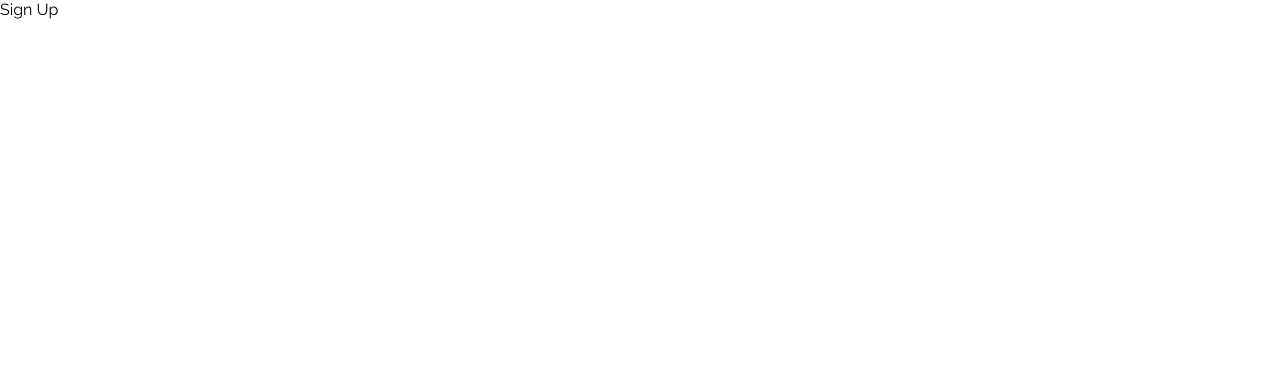
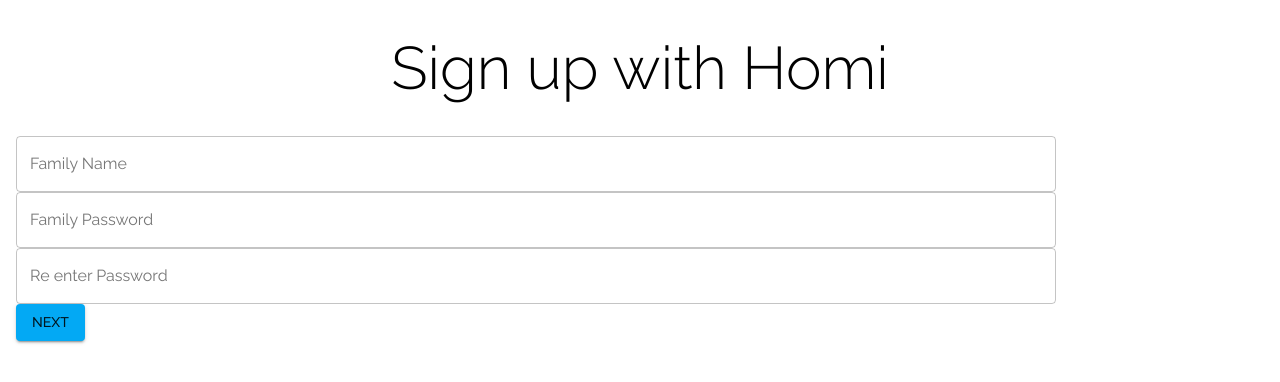
Before and after one commit to Jblanch94/homi, a React (Create React App) app in the folder web/: page /sign-up in a window 1280 px wide. Shown: the top 382 px of the page. Built offline with nearby package versions, Linux system fonts and the light colour scheme.

Commit message:
Add form validation for sign up form

```diff
--- a/web/package.json
+++ b/web/package.json
@@ -10,12 +10,14 @@
     "@testing-library/react": "^11.2.7",
     "@testing-library/user-event": "^12.8.3",
     "emotion-theming": "^11.0.0",
+    "formik": "^2.2.8",
     "react": "^17.0.2",
     "react-dom": "^17.0.2",
     "react-icons": "^4.2.0",
     "react-router-dom": "^5.2.0",
     "react-scripts": "4.0.3",
-    "web-vitals": "^1.1.2"
+    "web-vitals": "^1.1.2",
+    "yup": "^0.32.9"
   },
   "scripts": {
     "start": "react-scripts start",
--- /dev/null
+++ b/web/src/components/HideComponent.js
@@ -0,0 +1,7 @@
+import { Hidden } from '@material-ui/core';
+
+const HideComponent = (props) => {
+  return <Hidden {...props}>{props.children}</Hidden>;
+};
+
+export default HideComponent;
--- a/web/src/components/Navbar/Navbar.js
+++ b/web/src/components/Navbar/Navbar.js
@@ -1,7 +1,8 @@
-import { AppBar, Toolbar, Typography, Hidden } from '@material-ui/core';
+import { AppBar, Toolbar, Typography } from '@material-ui/core';
 import { Link } from 'react-router-dom';
 import useStyles from './NavbarStyles';
 import SideDrawer from '../SideDrawer';
+import HideComponent from '../HideComponent';
 
 const Navbar = () => {
   const classes = useStyles();
@@ -12,7 +13,7 @@ const Navbar = () => {
           <Link to="/" className={classes.logo}>
             <Typography variant="h3">Homi</Typography>
           </Link>
-          <Hidden xsDown>
+          <HideComponent xsDown>
             <div className={classes.links}>
               <Link to="/login" className={classes.loginLink}>
                 <Typography variant="h6">Log in to Homi</Typography>
@@ -23,16 +24,16 @@ const Navbar = () => {
                 </Typography>
               </Link>
             </div>
-          </Hidden>
+          </HideComponent>
 
-          <Hidden smUp>
+          <HideComponent smUp>
             <SideDrawer
               navLinks={[
                 { title: 'Log in to Homi', path: '/login' },
                 { title: 'Sign up for Homi', path: '/sign-up' },
               ]}
             />
-          </Hidden>
+          </HideComponent>
         </Toolbar>
       </AppBar>
     </div>
--- a/web/src/components/Routes.js
+++ b/web/src/components/Routes.js
@@ -1,7 +1,7 @@
 import { BrowserRouter as Router, Route, Switch } from 'react-router-dom';
 
 import Home from '../pages/Home';
-import SignUp from '../pages/SignUp';
+import SignUp from '../pages/SignUp/SignUp';
 
 const Routes = () => {
   return (
--- a/web/src/components/SideDrawerList.js
+++ b/web/src/components/SideDrawerList.js
@@ -17,12 +17,17 @@ const SideDrawerList = ({ navLinks, active }) => {
           {navLinks.map(({ title, path }) => {
             return (
               <div key={title}>
-                <Link to={path} className={classes.loginLink}>
-                  <ListItem button>
+                <Link
+                  to={path}
+                  className={
+                    path === '/login' ? classes.loginLink : classes.signUpLink
+                  }>
+                  <ListItem>
                     <ListItemText primary={title} />
                   </ListItem>
                 </Link>
-                <Divider />
+
+                <Divider variant="inset" component="li" />
               </div>
             );
           })}
--- /dev/null
+++ b/web/src/components/TextInput.js
@@ -0,0 +1,20 @@
+import { useField } from 'formik';
+import { TextField } from '@material-ui/core';
+
+const TextInput = ({ label, ...props }) => {
+  const [field, meta] = useField(props);
+  return (
+    <>
+      <TextField
+        {...props}
+        {...field}
+        fullWidth
+        label={label}
+        error={meta.error && meta.touched}
+        helperText={meta.error}
+      />
+    </>
+  );
+};
+
+export default TextInput;
--- a/web/src/pages/SignUp.js
+++ /dev/null
@@ -1,5 +0,0 @@
-const SignUp = () => {
-  return <div>Sign Up</div>;
-};
-
-export default SignUp;
--- /dev/null
+++ b/web/src/pages/SignUp/SignUp.js
@@ -0,0 +1,95 @@
+import TextInput from '../../components/TextInput';
+import { Formik, Form } from 'formik';
+import * as yup from 'yup';
+import { Button, Typography, Grid } from '@material-ui/core';
+import useStyles from './SignUpStyles';
+
+const SignUp = () => {
+  const classes = useStyles();
+  const validationSchema = yup.object({
+    familyName: yup
+      .string('Enter your family name')
+      .required('Family name is required'),
+    familyPassword: yup
+      .string('Enter a family password')
+      .required('Family password is required')
+      .min(6, 'Password must be at least 6 characters'),
+
+    reEnterPassword: yup
+      .string('Re enter password')
+      .required('Re enter Password')
+      .when('familyPassword', {
+        is: (val) => (val && val.length > 6 ? true : false),
+        then: yup
+          .string('Re enter password')
+          .oneOf([yup.ref('familyPassword')], 'Passwords do not match'),
+      }),
+  });
+
+  return (
+    <>
+      <Typography variant="h2" className={classes.header}>
+        Sign up with Homi
+      </Typography>
+      <Formik
+        validationSchema={validationSchema}
+        initialValues={{
+          familyName: '',
+          familyPassword: '',
+          reEnterPassword: '',
+        }}
+        onSubmit={(values, { setSubmitting }) => {
+          setSubmitting(true);
+          console.log('values', values);
+        }}>
+        {(props) => (
+          <div className={classes.gridContainer}>
+            <Grid container direction="column">
+              <Form>
+                <Grid item xs={12} md={12} lg={10} xl={6}>
+                  <TextInput
+                    label="Family Name"
+                    name="familyName"
+                    id="familyName"
+                    type="text"
+                    placeholder="Family Name"
+                    variant="outlined"
+                  />
+                </Grid>
+                <Grid item xs={12} md={12} lg={10} xl={6}>
+                  <TextInput
+                    label="Family Password"
+                    name="familyPassword"
+                    id="familyPassword"
+                    type="password"
+                    placeholder="Family Password"
+                    variant="outlined"
+                  />
+                </Grid>
+                <Grid item xs={12} md={12} lg={10} xl={6}>
+                  <TextInput
+                    label="Re enter Password"
+                    name="reEnterPassword"
+                    id="reEnterPassword"
+                    type="password"
+                    placeholder="Re enter Password"
+                    variant="outlined"
+                  />
+                </Grid>
+                <Button
+                  type="submit"
+                  disabled={props.isSubmitting}
+                  color="primary"
+                  variant="contained">
+                  Next
+                </Button>
+              </Form>
+            </Grid>
+          </div>
+        )}
+      </Formik>
+    </>
+  );
+};
+
+export default SignUp;
--- /dev/null
+++ b/web/src/pages/SignUp/SignUpStyles.js
@@ -0,0 +1,16 @@
+import { makeStyles } from '@material-ui/core';
+
+const useStyles = makeStyles((theme) => ({
+  header: {
+    textAlign: 'center',
+    marginBottom: theme.spacing(4),
+    marginTop: theme.spacing(4),
+  },
+
+  gridContainer: {
+    marginLeft: theme.spacing(2),
+    marginRight: theme.spacing(2),
+  },
+}));
+
+export default useStyles;
```
Also changed, not shown: 1 other file (tests, documents, lock files or other folders).
